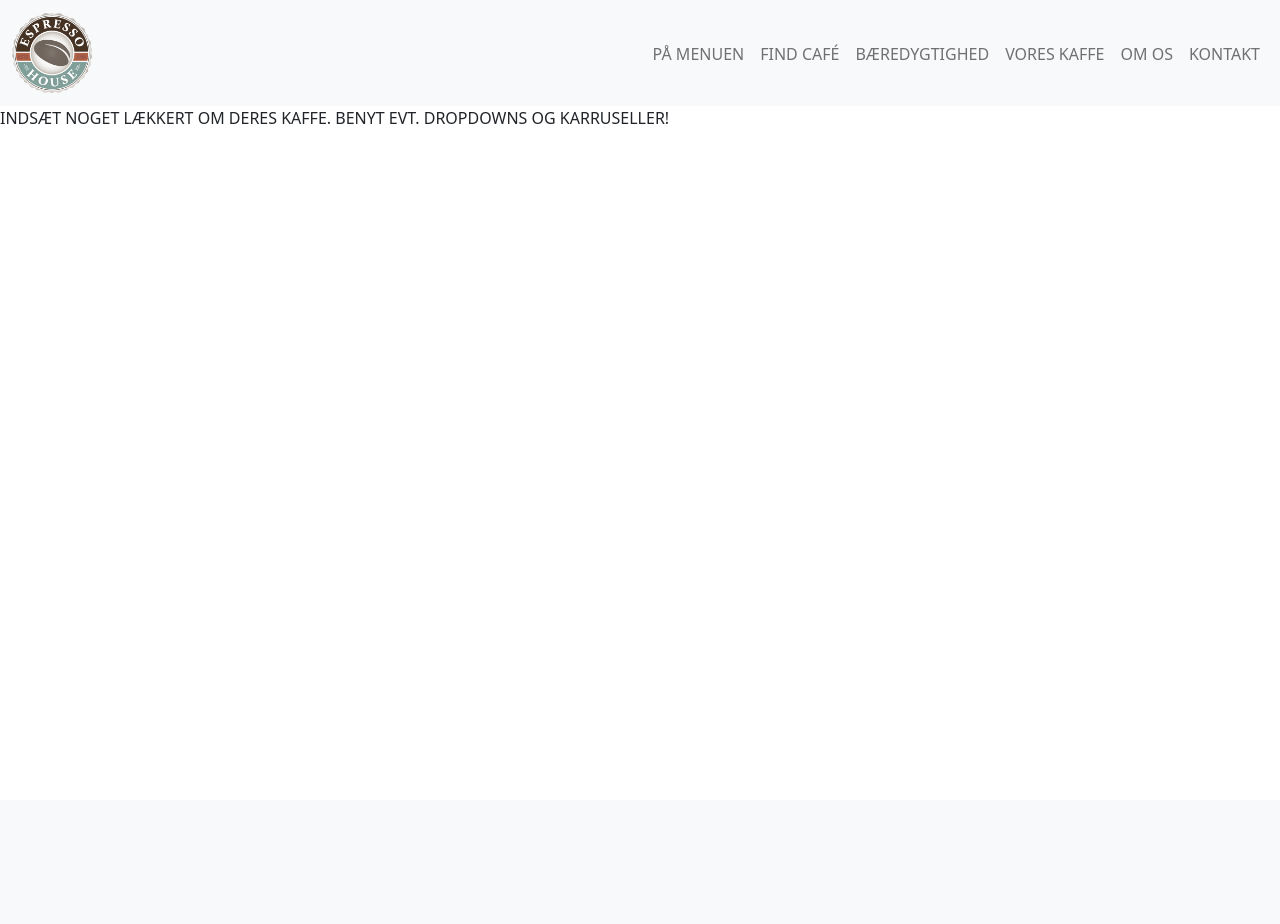
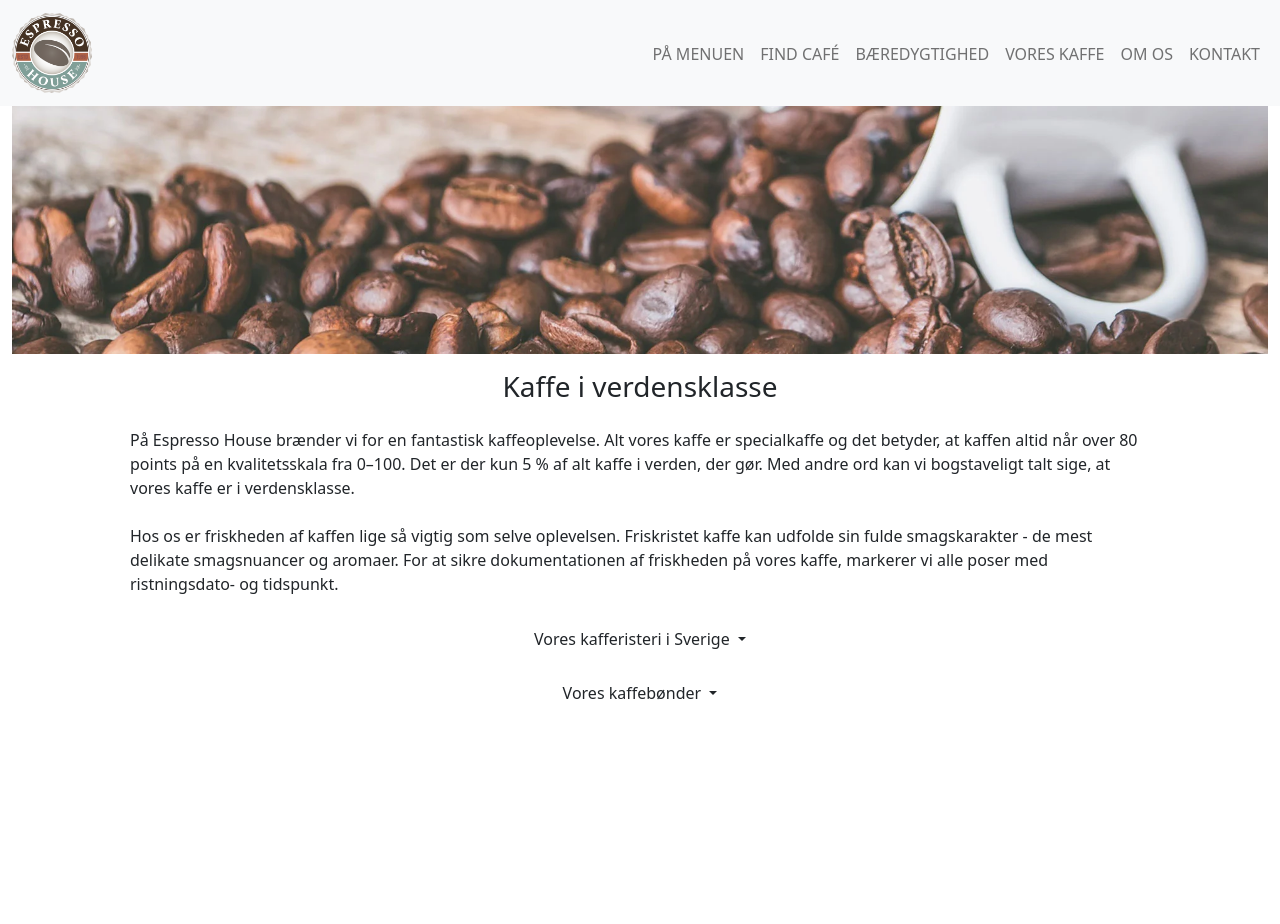
Before and after one commit to CatjaKimNielsen/ObligatoriskOpgave2.1_EspressoHouse, a PHP site: page /VoresKaffe.php in a window 1280 px wide. Before the commit the page ends 124 px from the top, so only its background shows below. Run offline with PHP 8.4, Linux system fonts and the light colour scheme; style sheets or scripts are compiled from the project's sources; some libraries are stand-ins or nearby versions.

Commit message:
Denne underside er kodet færdig

```diff
--- a/VoresKaffe.php
+++ b/VoresKaffe.php
@@ -32,7 +32,94 @@
 
     <?php include "includes/navigation.php"; ?>
 
-    <div> INDSÆT NOGET LÆKKERT OM DERES KAFFE. BENYT EVT. DROPDOWNS OG KARRUSELLER! </div>
+    <div class="container-fluid w-100">
+        <img src="image/VoresKaffe_Kaffebønner.png">
+    </div>
+
+
+    <div class="container">
+
+        <h3 class="ms-1 mt-3 me-1 mb-4 text-center"> Kaffe i verdensklasse </h3>
+
+        <article class="ms-5 mt-4 me-5 mb-5">
+
+            <p> På Espresso House brænder vi for en fantastisk kaffeoplevelse. Alt vores kaffe er
+            specialkaffe og det betyder, at kaffen altid når over 80 points på en kvalitetsskala
+            fra 0–100. Det er der kun 5 % af alt kaffe i verden, der gør. Med andre ord kan vi
+            bogstaveligt talt sige, at vores kaffe er i verdensklasse. <br><br> Hos os er
+            friskheden af kaffen lige så vigtig som selve oplevelsen. Friskristet kaffe kan udfolde
+            sin fulde smagskarakter - de mest delikate smagsnuancer og aromaer. For at sikre
+            dokumentationen af friskheden på vores kaffe, markerer vi alle poser med
+            ristningsdato- og tidspunkt.</p>
+
+            <div class="collapse1 mt-4 mb-3">
+
+                <div class="mb-3">
+                    <p>
+                        <a class="btn btn-light_green w-100 dropdown-toggle" data-bs-toggle="collapse" href="#collapse1" role="button" aria-expanded="false" aria-controls="collapseExample">
+                            Vores kafferisteri i Sverige
+                        </a>
+                    </p>
+                    <div class="collapse" id="collapse1">
+                        <div class="mt-2">
+                            <h6 class="mb-2"> Risteriet i Länna syg for Stockholm </h6>
+                            <p class="mb-4">I Länna syd for Stockholm har vi længe brygget på noget
+                            stort. Her har vi nemlig bygget vores helt eget kafferisteri. Og det er
+                            ikke bare hvilket som helst risteri. Det er Europas største og mest
+                            moderne specialkafferisteri! Nu rister vi altså selv alt vores kaffe
+                            til alle vores coffee shops. Det gør vi af flere grunde. Men først
+                            og fremmest, fordi vi elsker kaffe. Kaffe er ikke bare en drik. For os
+                            er den en kunst og et håndværk, som fortjener den allerbedste behandling.</p>
+                            <h6 class="mb-2"> Alt kaffe fortjener noget unikt </h6>
+                            <p class="mb-4"> Hver lot af kaffe der kommer til vores risteri har sin
+                            egen historie og karakter. Og den fortjener hver sin unikke ristning. Vi
+                            rister derfor vores kaffe i hånden, i små mængder med forskellige
+                            temperaturer og tider, så det passer bedst til lige præcis den kaffe,
+                            vi har fået fra kaffebønderne. Vigtigst af alt har vi god tid til at
+                            riste vores kaffe i lige præcis det tempo, som verdens bedste kaffe behøver.
+                            Det tempo er langsomt. Rigtigt langsomt. Metoden hedder også slowroasting,
+                            og med den fremkalder vi de mange fine smagsnuancer i kaffebønnerne. Hele
+                            risteprocessen bliver endda overværet og kontrolleret af vores egen
+                            Roastmaster, som er ekspert i at bringe det bedste frem i lige netop din
+                            kaffe. Og behøver vi nævne, at kaffen er endnu mere frisk, når vi selv
+                            står for ristningen og sender den direkte ud til vores coffee shops? </p>
+                            <img src="image/VoresKaffe_BønnerHænder.png">
+                        </div>
+                    </div>
+                </div>
+
+                <div class="mb-5">
+                    <p>
+                        <a class="btn btn-light_green w-100 dropdown-toggle" data-bs-toggle="collapse" href="#collapse2" role="button" aria-expanded="false" aria-controls="collapseExample">
+                            Vores kaffebønder
+                        </a>
+                    </p>
+                    <div class="collapse" id="collapse2">
+                        <div class="mt-2">
+                            <p class="mb-4">Hos Espresso House ønsker vi at tage ansvar fra bønne til
+                            kop for at sikre, at vi er en del af en bæredygtig kaffeproduktion. De
+                            første skridt er at skabe og opretholde et godt forhold til vores
+                            kaffebønder, at vide hvor kaffen har vokset, og under hvilke forhold.
+                            Vi mener, at tætte langsigtede relationer og samarbejde er vejen til
+                            gennemsigtighed og bæredygtighed i kaffeproduktionen.</p>
+                            <h6 class="mb-2"> Bæredygtigt indkøb </h6>
+                            <p class="mb-4">Ud over vores adfærdskodeks for leverandører vejledes
+                            vi af vores interne program når kaffebønnerne skal indkøbes. Den
+                            indeholder rutiner, tiltag og principper, som vi følger for at sikre et
+                            bæredygtigt indkøb. Programmet inkluderer interne besøg og vurderinger
+                            af vore kaffebønder samt eksterne tredjepartsvurderinger foretaget af
+                            landmænd og samarbejdspartnere. Arbejdet koordineres i et internt råd
+                            med medlemmer fra både Espresso House og Johan & Nyström.</p>
+                            <img src="image/VoresKaffe_Kaffebønder.jpg">
+                        </div>
+                    </div>
+                </div>
+
+            </div>
+
+        </article>
+
+    </div>
 
     <?php include "includes/footer.php"; ?>
 
```
